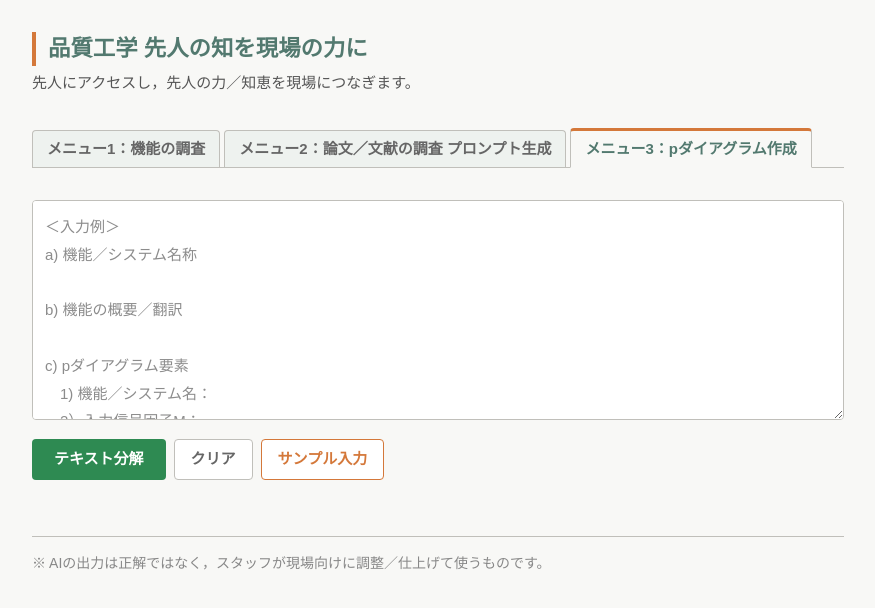
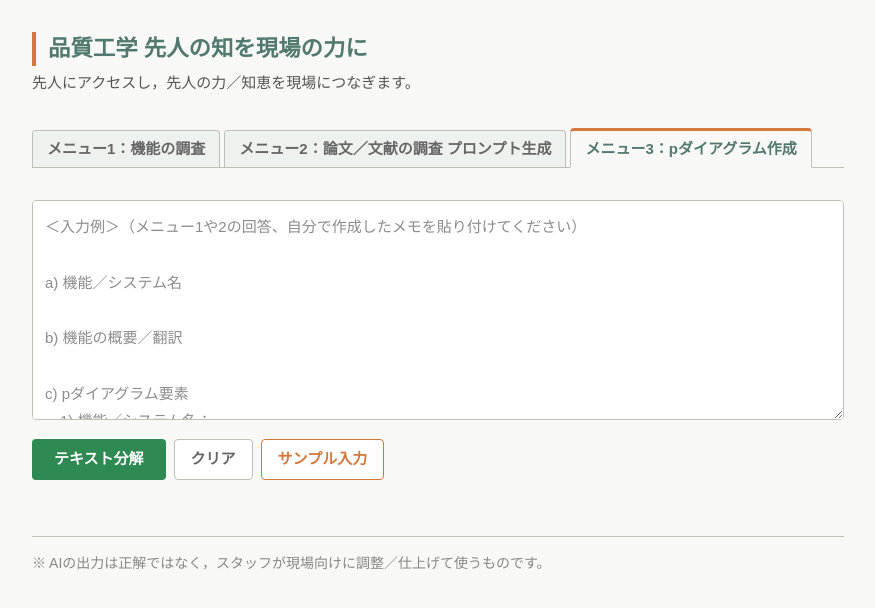
Before and after one commit to tcyogawa-arch/impact-thinking-tool, a Next.js app: page / in a window 1280 px wide. Shown: the top 608 px of the page, without its empty margins (202-1077 px from the left). Built offline with nearby package versions, Linux system fonts and the light colour scheme.

Commit message:
update menu input defaults and examples

```diff
--- a/app/components/Menu1.tsx
+++ b/app/components/Menu1.tsx
@@ -5,11 +5,13 @@ import { useState } from "react";
 // ----------------------------------------------------------------
 // Sample input
 // ----------------------------------------------------------------
-const SAMPLE = `技術テーマ／システム名：
-表面処理技術（めっき）
+const INITIAL = `技術テーマ／システム名：〇〇技術
 
-相談したいこと：
-めっき技術について調査／対話したいです。`;
+お願い：品質工学の視点で〇〇技術について対話したいです。`;
+
+const SAMPLE = `技術テーマ／システム名：表面処理技術（めっき技術）
+
+お願い：品質工学の視点でめっき技術について対話したいです。`;
 
 // ----------------------------------------------------------------
 // Styles — same design language as Menu2 / Menu3
@@ -80,7 +82,7 @@ const S = {
 // Component
 // ----------------------------------------------------------------
 export default function Menu1() {
-  const [inputText, setInputText] = useState("");
+  const [inputText, setInputText] = useState(INITIAL);
   const [result, setResult] = useState<string | null>(null);
   const [loading, setLoading] = useState(false);
   const [error, setError] = useState<string | null>(null);
@@ -122,7 +124,7 @@ export default function Menu1() {
   };
 
   const handleClear = () => {
-    setInputText("");
+    setInputText(INITIAL);
     setResult(null);
     setError(null);
   };
@@ -145,7 +147,7 @@ export default function Menu1() {
         value={inputText}
         onChange={(e) => { setInputText(e.target.value); setError(null); }}
         placeholder={
-          "＜入力例＞\n技術テーマ／システム名：\n表面処理技術（めっき）\n\n相談したいこと：\nめっき技術について調査／対話したいです。"
+          "＜入力例＞\n技術テーマ／システム名：表面処理技術（めっき技術）\n\nお願い：品質工学の視点でめっき技術について対話したいです。"
         }
         disabled={loading}
         style={{
--- a/app/components/Menu2.tsx
+++ b/app/components/Menu2.tsx
@@ -5,10 +5,13 @@ import { useState } from "react";
 // ----------------------------------------------------------------
 // Sample input
 // ----------------------------------------------------------------
-const SAMPLE = `技術テーマ／システム名：表面処理技術（めっき）
+const INITIAL = `技術テーマ／システム名：〇〇技術
 
-要約／翻訳したいこと：
-論文／文献より，めっき工程の機能について，pダイアグラム要素（機能／システム名，入力信号因子 M，出力特性値 y，制御因子，誤差因子，標示因子，品質特性／不具合モード）を抽出／翻訳したいです。`;
+お願い：品質工学の視点でpダイアグラム要素を抽出したいです。`;
+
+const SAMPLE = `技術テーマ／システム名：表面処理技術（めっき技術）
+
+お願い：品質工学の視点でpダイアグラム要素を抽出したいです。`;
 
 // ----------------------------------------------------------------
 // Prompt generator
@@ -18,8 +21,8 @@ function generatePrompt(text: string): string {
   const themeMatch = text.match(/技術テーマ[／/]?システム名[：:]\s*(.+)/);
   const theme = themeMatch ? themeMatch[1].trim() : "（記載なし）";
 
-  // Extract 要約／翻訳したいこと section
-  const requestMatch = text.match(/要約[／/]翻訳したいこと[：:]\s*([\s\S]*)$/);
+  // Extract 要約／翻訳したいこと or お願い section
+  const requestMatch = text.match(/(?:要約[／/]翻訳したいこと|お願い)[：:]\s*([\s\S]*)$/);
   const requestContent = requestMatch
     ? requestMatch[1].trim()
     : themeMatch
@@ -129,7 +132,7 @@ const S = {
 // Component
 // ----------------------------------------------------------------
 export default function Menu2() {
-  const [inputText, setInputText] = useState("");
+  const [inputText, setInputText] = useState(INITIAL);
   const [generatedPrompt, setGeneratedPrompt] = useState<string | null>(null);
   const [inputError, setInputError] = useState(false);
   const [copyMsg, setCopyMsg] = useState("");
@@ -149,7 +152,7 @@ export default function Menu2() {
   };
 
   const handleClear = () => {
-    setInputText("");
+    setInputText(INITIAL);
     setGeneratedPrompt(null);
     setInputError(false);
   };
@@ -173,7 +176,7 @@ export default function Menu2() {
         value={inputText}
         onChange={(e) => { setInputText(e.target.value); setInputError(false); }}
         placeholder={
-          "技術テーマ／システム名：\n\n要約／翻訳したいこと：\n（例：品質工学の観点でpダイアグラム要素を抽出したい，など）"
+          "＜入力例＞\n技術テーマ／システム名：表面処理技術（めっき技術）\n\nお願い：品質工学の視点でpダイアグラム要素を抽出したいです。"
         }
         style={{
           width: "100%",
--- a/app/components/Menu3.tsx
+++ b/app/components/Menu3.tsx
@@ -5,7 +5,7 @@ import { useState } from "react";
 // ----------------------------------------------------------------
 // Sample text
 // ----------------------------------------------------------------
-const SAMPLE = `a) 機能／システム名称：めっき技術
+const SAMPLE = `a) 機能／システム名：めっき技術
 
 b) 機能の概要／翻訳
 入力：電気量 M（電流×時間）に応じて，出力 y：めっきが析出されるシステム
@@ -268,7 +268,7 @@ function formatDiagramHtml(d: PDiagramData): string {
 
 function formatTextSection(d: PDiagramData): string {
   return [
-    `a) 機能／システム名称：${d.systemName}`,
+    `a) 機能／システム名：${d.systemName}`,
     "",
     "b) 機能の概要／翻訳",
     d.overview,
@@ -439,7 +439,7 @@ export default function Menu3() {
         value={inputText}
         onChange={(e) => setInputText(e.target.value)}
         placeholder={
-          "＜入力例＞\na) 機能／システム名称\n\nb) 機能の概要／翻訳\n\nc) pダイアグラム要素\n　1) 機能／システム名：\n　2）入力信号因子M：\n　3) 出力特性値ｙ：\n　4) 制御因子：\n　5) 誤差因子：\n　6) 標示因子：\n　7) 品質特性／不具合モード：\n\nd) 現場への問いかけ（3～5つ）"
+          "＜入力例＞（メニュー1や2の回答、自分で作成したメモを貼り付けてください）\n\na) 機能／システム名\n\nb) 機能の概要／翻訳\n\nc) pダイアグラム要素\n　1) 機能／システム名：\n　2）入力信号因子M：\n　3) 出力特性値ｙ：\n　4) 制御因子：\n　5) 誤差因子：\n　6) 標示因子：\n　7) 品質特性／不具合モード：\n\nd) 現場への問いかけ"
         }
         style={{
           width: "100%",
@@ -485,7 +485,7 @@ export default function Menu3() {
           </h2>
 
           <div style={{ marginBottom: "12px" }}>
-            <span style={S.label}>a) 機能／システム名称</span>
+            <span style={S.label}>a) 機能／システム名</span>
             <textarea rows={1} value={editData.systemName} onChange={(e) => updateField("systemName", e.target.value)} style={S.fieldTextarea} />
           </div>
 
```
